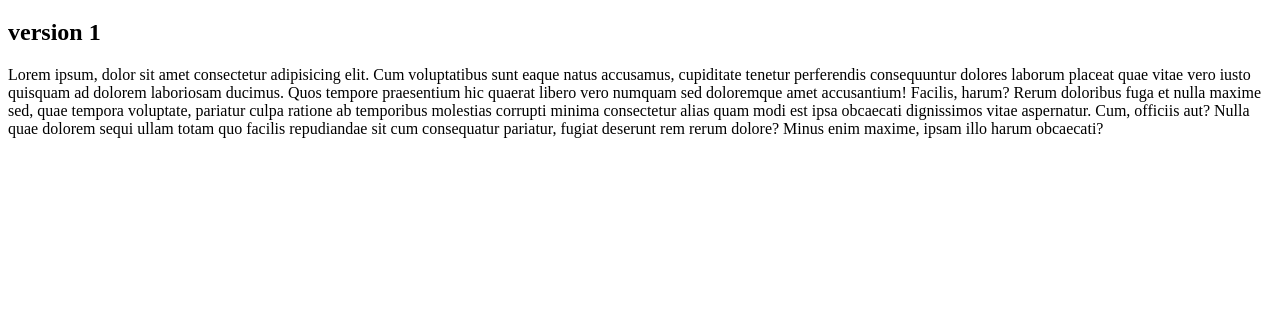
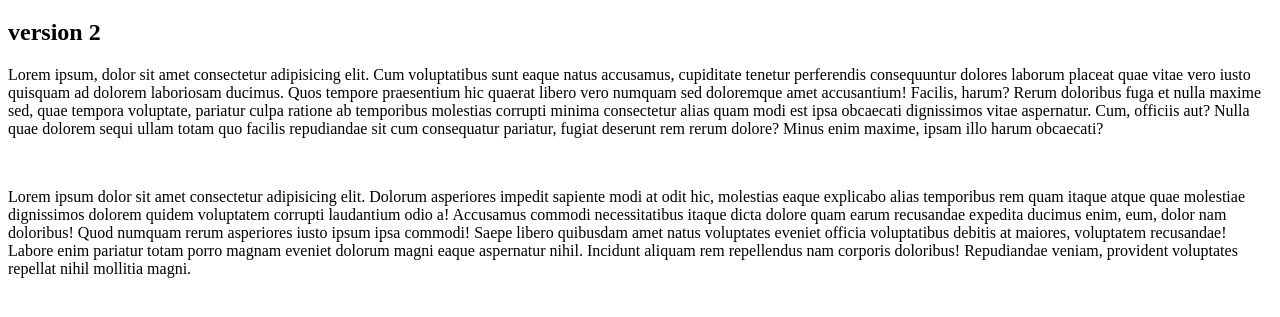
Before and after one commit to adams-fr/github-video, a plain HTML site: page index.html in a window 1280 px wide. Shown: the part 61-378 px from the top of the page. Drawn offline with Linux system fonts and the light colour scheme.

Commit message:
version 2 avec beaucoup de texte

```diff
--- a/index.html
+++ b/index.html
@@ -8,7 +8,9 @@
 </head>
 <body>
     <h1>COURS GITHUB</h1>
-    <h2>version 1</h2>
+    <h2>version 2</h2>
     <p>Lorem ipsum, dolor sit amet consectetur adipisicing elit. Cum voluptatibus sunt eaque natus accusamus, cupiditate tenetur perferendis consequuntur dolores laborum placeat quae vitae vero iusto quisquam ad dolorem laboriosam ducimus. Quos tempore praesentium hic quaerat libero vero numquam sed doloremque amet accusantium! Facilis, harum? Rerum doloribus fuga et nulla maxime sed, quae tempora voluptate, pariatur culpa ratione ab temporibus molestias corrupti minima consectetur alias quam modi est ipsa obcaecati dignissimos vitae aspernatur. Cum, officiis aut? Nulla quae dolorem sequi ullam totam quo facilis repudiandae sit cum consequatur pariatur, fugiat deserunt rem rerum dolore? Minus enim maxime, ipsam illo harum obcaecati?</p>
+    <br>
+    <p>Lorem ipsum dolor sit amet consectetur adipisicing elit. Dolorum asperiores impedit sapiente modi at odit hic, molestias eaque explicabo alias temporibus rem quam itaque atque quae molestiae dignissimos dolorem quidem voluptatem corrupti laudantium odio a! Accusamus commodi necessitatibus itaque dicta dolore quam earum recusandae expedita ducimus enim, eum, dolor nam doloribus! Quod numquam rerum asperiores iusto ipsum ipsa commodi! Saepe libero quibusdam amet natus voluptates eveniet officia voluptatibus debitis at maiores, voluptatem recusandae! Labore enim pariatur totam porro magnam eveniet dolorum magni eaque aspernatur nihil. Incidunt aliquam rem repellendus nam corporis doloribus! Repudiandae veniam, provident voluptates repellat nihil mollitia magni.</p>
 </body>
 </html>
```
